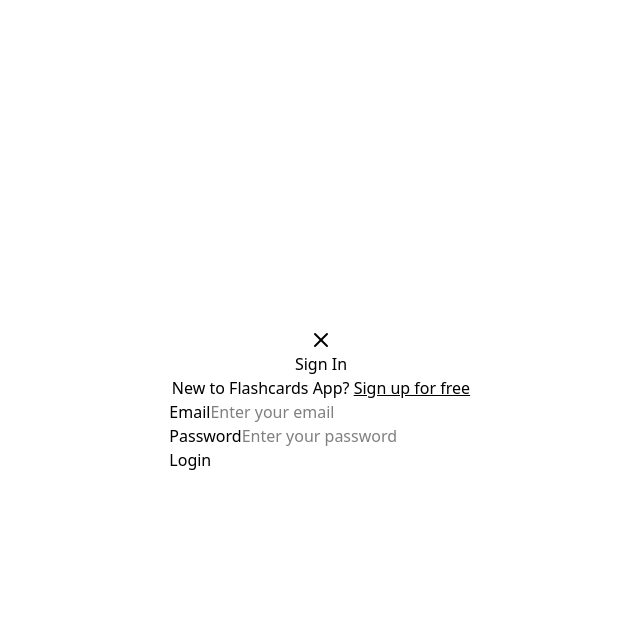
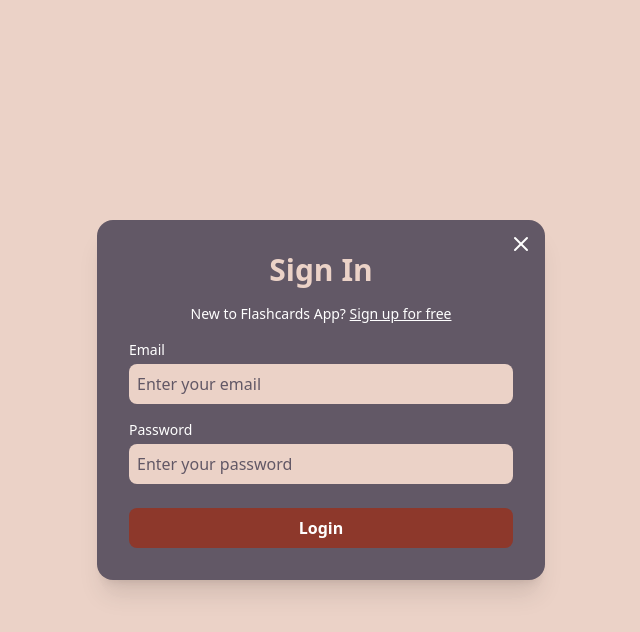
Before and after one commit to TOMAS-codegit/flashcards-app, a React (Vite) app: page / in a window 1280 px wide. Both pictures are taken after a click on the button "Login". Shown: the top 632 px of the page, without its empty margins (319-959 px from the left). Built offline with nearby package versions, Linux system fonts and the light colour scheme.

Commit message:
style: update UI colors and improve layout for better aesthetics

```diff
--- a/src/App.jsx
+++ b/src/App.jsx
@@ -27,22 +27,24 @@
   }
 
   return (
-    <div className="min-h-screen bg-gray-50 flex flex-col relative">
+    <div className="min-h-screen bg-[#ebd2c7] flex flex-col relative">
 
-      {showForm ? ((<AuthForm toggleForm={toggleForm}
+      {showForm ? <AuthForm toggleForm={toggleForm}
         isSigningIn={isSigningIn}
         toggleSignIn={toggleSignIn}
-      />)) : ( null )}
+      /> : null}
 
-      <Header
+      {!showForm && <Header
         toggleForm={toggleForm}
         showSignIn={showSignIn}
-      />
-      <GetStarted
+      />}
+
+      {!showForm && <GetStarted
         toggleForm={toggleForm}
         showSignUp={showSignUp}
-      />
-      <Footer />
+      />}
+
+      {!showForm && <Footer />}
 
     </div>
   );
--- a/src/components/AuthForm.jsx
+++ b/src/components/AuthForm.jsx
@@ -1,26 +1,22 @@
 import React from 'react';
-import { getAuth, signInWithEmailAndPassword, createUserWithEmailAndPassword } from "firebase/auth";
+import { signInWithEmailAndPassword, createUserWithEmailAndPassword } from "firebase/auth";
 import { auth } from "../firebase";
 import { X } from "lucide-react";
 
-export default function AuthForm(props){
-
+export default function AuthForm(props) {
     const [email, setEmail] = React.useState("");
     const [password, setPassword] = React.useState("");
     const [confirmPassword, setConfirmPassword] = React.useState("");
 
     function handleSubmit(e) {
         e.preventDefault();
-
         if (props.isSigningIn) {
             signInWithEmailAndPassword(auth, email, password)
                 .then((userCredential) => {
-                    console.log("Signed in")
-                    const user = userCredential.user;
+                    console.log("Signed in");
                 })
                 .catch((error) => {
-                    const errorCode = error.code;
-                    const errorMessage = error.message;
+                    console.error(error.message);
                 });
         } else {
             if (password !== confirmPassword) {
@@ -29,30 +25,59 @@
             } else {
                 createUserWithEmailAndPassword(auth, email, password)
                     .then((userCredential) => {
-                        console.log("Signed up")
-                        const user = userCredential.user;
-                        console.log("User signed up successfully");
+                        console.log("Signed up");
                     })
                     .catch((error) => {
-                        const errorCode = error.code;
-                        const errorMessage = error.message;
+                        console.error(error.message);
                     });
-
             }
         }
     }
 
-    return(
-        <div className='fixed inset-0 bg-white flex flex-col items-center justify-center z-50'>
-            <button onClick={props.toggleForm}><X /></button>
-            <h2>Sign {props.isSigningIn ? "In" : "Up"}</h2>
-            {props.isSigningIn ?
-                <p>New to Flashcards App? <span onClick={props.toggleSignIn}><u>Sign up for free</u></span></p> :
-                <p>Already have an account? <span onClick={props.toggleSignIn}><u>Sign In</u></span></p>
-            }
-            <form onSubmit={handleSubmit}>
+    return (
+        <div className='fixed inset-0 flex items-center justify-center bg-[#ebd2c7]/90 z-50'>
+            <div className='relative bg-[#625866] p-8 rounded-2xl shadow-xl w-[90%] max-w-md text-white'>
+                <button
+                    className="absolute top-3 right-3 text-white hover:text-[#ebd2c7]"
+                    onClick={props.toggleForm}
+                    aria-label="Close"
+                >
+                    <X />
+                </button>
+
+                <form onSubmit={handleSubmit} className="space-y-4">
+                    <h2 className="text-3xl font-bold text-center text-[#ebd2c7]">
+                        Sign {props.isSigningIn ? "In" : "Up"}
+                    </h2>
+
+                    <p className="text-center text-sm">
+                        {props.isSigningIn ? (
+                            <>
+                                New to Flashcards App?{" "}
+                                <button
+                                    type="button"
+                                    onClick={props.toggleSignIn}
+                                    className="text-white underline hover:text-[#ebd2c7]"
+                                >
+                                    Sign up for free
+                                </button>
+                            </>
+                        ) : (
+                            <>
+                                Already have an account?{" "}
+                                <button
+                                    type="button"
+                                    onClick={props.toggleSignIn}
+                                    className="text-white underline hover:text-[#ebd2c7]"
+                                >
+                                    Sign In
+                                </button>
+                            </>
+                        )}
+                    </p>
+
                     <div>
-                    <label htmlFor = "email">Email</label>
+                        <label htmlFor="email" className="block text-sm mb-1">Email</label>
                         <input
                             type="email"
                             id="email"
@@ -60,10 +85,12 @@
                             onChange={(e) => setEmail(e.target.value)}
                             placeholder="Enter your email"
                             required
+                            className="w-full p-2 rounded-lg bg-[#ebd2c7] text-[#625866] placeholder:text-[#625866]"
                         />
                     </div>
+
                     <div>
-                    <label htmlFor = "password">Password</label>
+                        <label htmlFor="password" className="block text-sm mb-1">Password</label>
                         <input
                             type="password"
                             id="password"
@@ -71,23 +98,33 @@
                             onChange={(e) => setPassword(e.target.value)}
                             placeholder="Enter your password"
                             required
+                            className="w-full p-2 rounded-lg bg-[#ebd2c7] text-[#625866] placeholder:text-[#625866]"
                         />
                     </div>
-                {!props.isSigningIn ?
+
+                    {!props.isSigningIn && (
                         <div>
-                        <label htmlFor = "confirmPassword">Confirm Password</label>
+                            <label htmlFor="confirmPassword" className="block text-sm mb-1">Confirm Password</label>
                             <input
                                 type="password"
                                 id="confirmPassword"
                                 value={confirmPassword}
                                 onChange={(e) => setConfirmPassword(e.target.value)}
                                 placeholder="Confirm your password"
-                            required />
+                                required
+                                className="w-full p-2 rounded-lg bg-[#ebd2c7] text-[#625866] placeholder:text-[#625866]"
+                            />
                         </div>
-                    : null
-                }
-                <button type="submit">{props.isSigningIn ? "Login" : "Sign Up"}</button>
+                    )}
+
+                    <button
+                        type="submit"
+                        className="w-full mt-2 py-2 bg-[#8d382b] hover:bg-[#a64636] text-white rounded-lg font-semibold"
+                    >
+                        {props.isSigningIn ? "Login" : "Sign Up"}
+                    </button>
                 </form>
             </div>
-    )
+        </div>
+    );
 }
--- a/src/components/Footer.jsx
+++ b/src/components/Footer.jsx
@@ -1,6 +1,6 @@
 export default function Footer() {
     return (
-        <footer className="bg-white border-t py-4 text-center text-gray-500 text-sm">
+        <footer className="bg-[#ebd2c7] border-t border-[#5b9aa0] py-4 text-center text-gray-500 text-sm">
             &copy; {new Date().getFullYear()} Revu. All rights reserved.
         </footer>
     );
--- a/src/components/GetStarted.jsx
+++ b/src/components/GetStarted.jsx
@@ -12,23 +12,23 @@
         <main className="flex-grow">
             <div className="max-w-7xl mx-auto px-4 py-16 grid md:grid-cols-2 gap-10 items-center">
                 <div>
-                    <h2 className="text-4xl font-extrabold text-gray-900 mb-4">
+                    <h2 className="text-4xl font-extrabold text-[#625866] mb-4">
                         Review Anything with Revu
                     </h2>
-                    <p className="text-lg text-gray-700 mb-6">
+                    <p className="text-lg text-[#625866] mb-6">
                         Create, learn, and retain knowledge faster with smart flashcards.
                         Learn better. Learn faster.
                     </p>
                     <button
                         onClick={toggleSignUpForm}
-                        className="inline-flex items-center gap-2 bg-indigo-600 text-white font-medium py-3 px-6 rounded-lg shadow hover:bg-indigo-700 transition"
+                        className="inline-flex items-center gap-2 bg-[#5b9aa0] text-white font-medium py-3 px-6 rounded-lg shadow hover:bg-[#4a878a] transition"
                     >
                         Get Started <ArrowRight className="w-5 h-5" />
                     </button>
                 </div>
                 <div>
                     <img
-                        src= {studying}
+                        src={studying}
                         alt="Flashcard Illustration"
                         className="w-full max-w-md mx-auto"
                     />
--- a/src/components/Header.jsx
+++ b/src/components/Header.jsx
@@ -8,14 +8,14 @@
     }
 
     return (
-        <header className="bg-white shadow-sm">
+        <header className="bg-[#8d382b] shadow-sm">
             <div className="max-w-8xl mx-auto px-10 py-4 flex justify-between items-center">
                 <div className="flex items-center gap-1">
-                    <Notebook className="w-6 h-6 text-indigo-600" />
-                    <h1 className="text-2xl font-bold text-indigo-600">Revu</h1>
+                    <Notebook className="w-6 h-6 text-[#ebd2c7]" />
+                    <h1 className="text-2xl font-bold text-[#ebd2c7]">Revu</h1>
                 </div>
                 <nav className="space-x-6">
-                    <button onClick={toggleSignInForm}className="text-gray-700 hover:text-indigo-600">Login</button>
+                    <button onClick={toggleSignInForm}className="text-[#ebd2c7] hover:text-[#686ba1]">Login</button>
                 </nav>
             </div>
       </header>
```
Lines whose indentation alone changed are shown as unchanged.
